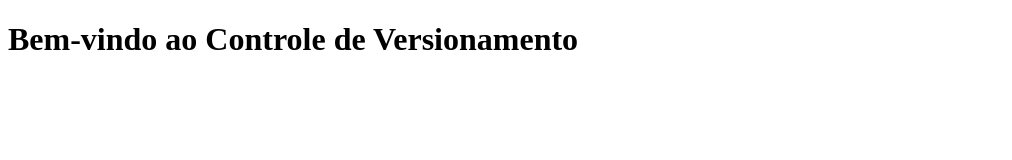
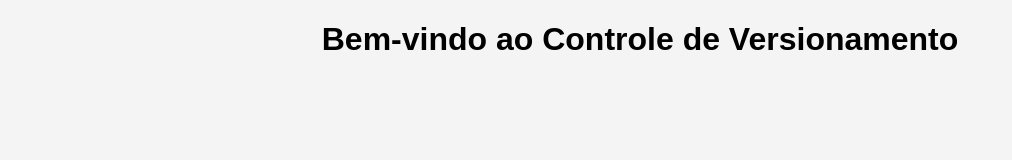
Before and after one commit to alecspress/trabalho-eng-software, a plain HTML site: page index.html in a window 1280 px wide. Shown: the whole page, without its empty margins (0-1012 px from the left). Drawn offline with Linux system fonts and the light colour scheme.

Commit message:
"Updated link to stylesheet from styles.css to global.css in index.html"

```diff
--- a/index.html
+++ b/index.html
@@ -4,7 +4,7 @@
     <meta charset="UTF-8" />
     <meta name="viewport" content="width=device-width, initial-scale=1.0" />
     <title>Controle de Versionamento</title>
-    <link rel="stylesheet" href="styles.css" />
+    <link rel="stylesheet" href="global.css" />
   </head>
   <body>
     <h1>Bem-vindo ao Controle de Versionamento</h1>
```
